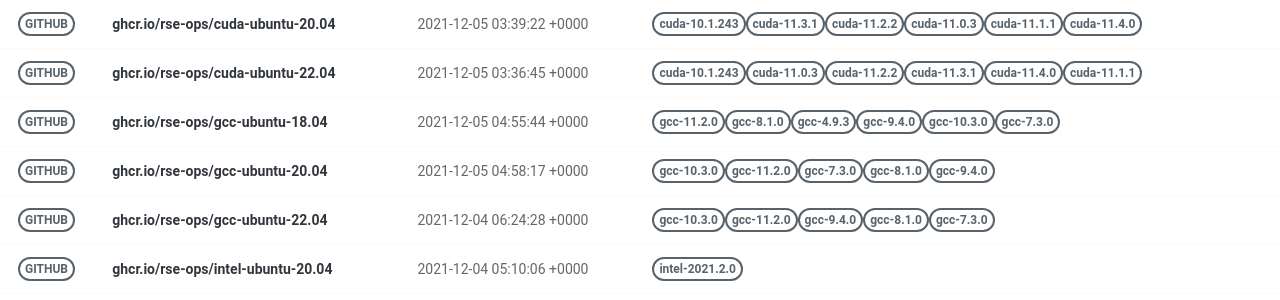
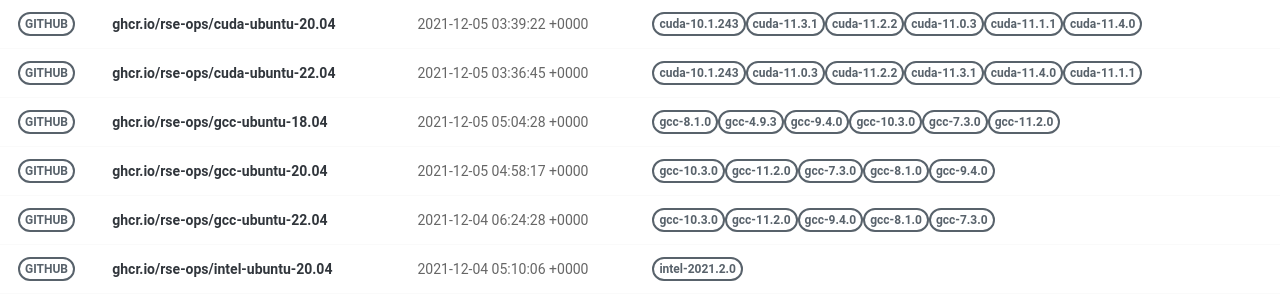
Before and after one commit to rse-ops/docker-images, a Jekyll site: the page built from pages/index.md, in a window 1280 px wide. Shown: the part 277-577 px from the top of the page. Built offline with Jekyll 4.4.1, drawn with Linux system fonts in a browser that asks for light colours; nearby versions of some CDN libraries.

Commit message:
Automated push to update library 2021-12-05

```diff
--- a/_library/ghcr.io-rse-ops-gcc-ubuntu-18.04.md
+++ b/_library/ghcr.io-rse-ops-gcc-ubuntu-18.04.md
@@ -1,14 +1,11 @@
 ---
 layout: container
 name: ghcr.io/rse-ops/gcc-ubuntu-18.04
-updated_at: 2021-12-05 04:55:44.387729
+updated_at: 2021-12-05 05:04:28.320801
 
 
 container_url: https://github.com/orgs/rse-ops/packages/container/package/gcc-ubuntu-18.04
 versions:
- - tag: gcc-11.2.0
-   dockerfile: https://github.com/rse-ops/docker-images/blob/main/ubuntu/gcc/Dockerfile
-   manifest: https://crane.ggcr.dev/manifest/ghcr.io/rse-ops/gcc-ubuntu-18.04:gcc-11.2.0
  - tag: gcc-8.1.0
    dockerfile: https://github.com/rse-ops/docker-images/blob/main/ubuntu/gcc/Dockerfile
    manifest: https://crane.ggcr.dev/manifest/ghcr.io/rse-ops/gcc-ubuntu-18.04:gcc-8.1.0
```
Also changed, not shown: other parts of _library/ghcr.io-rse-ops-gcc-ubuntu-18.04.md (+3 -0 lines).
